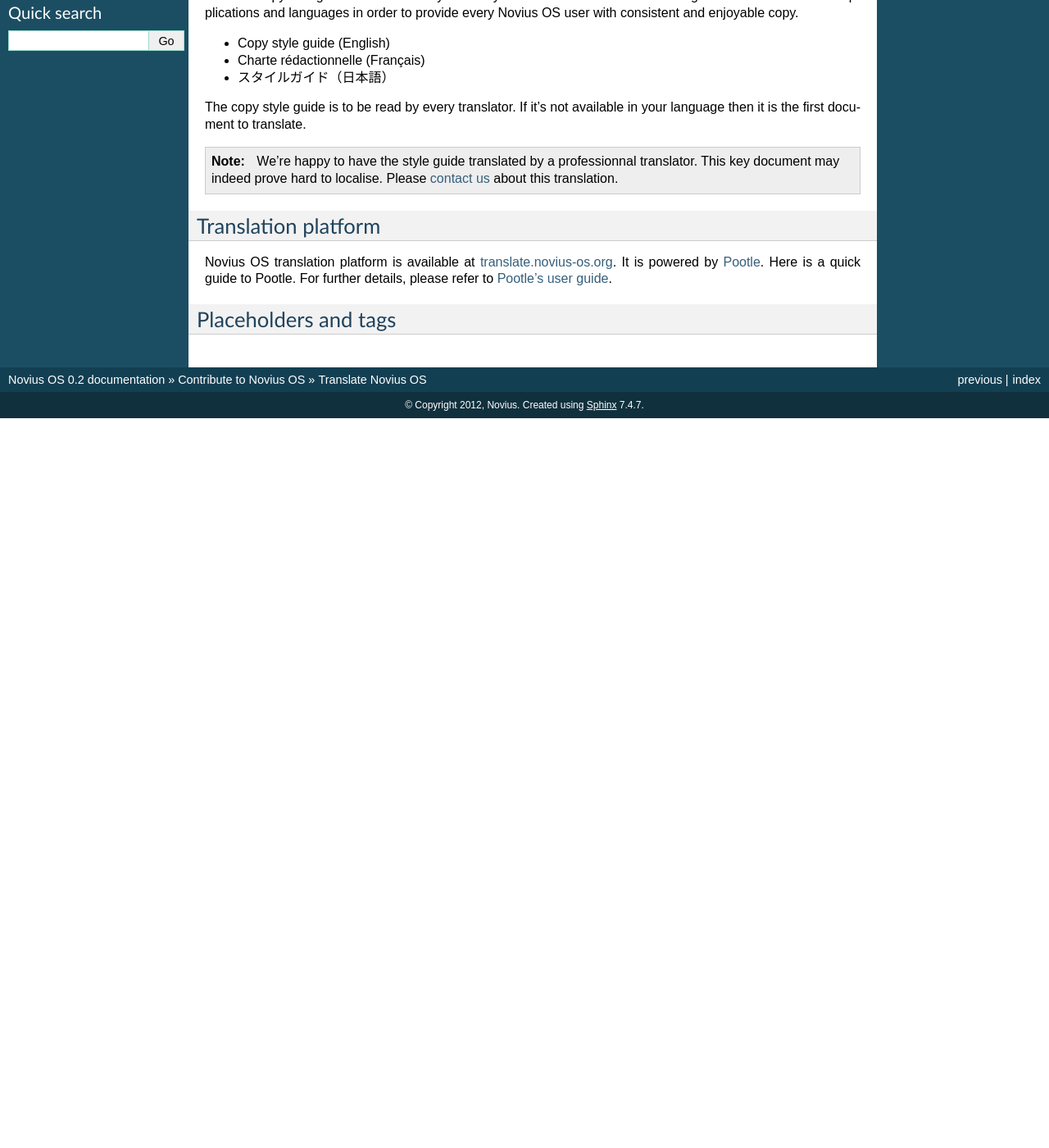
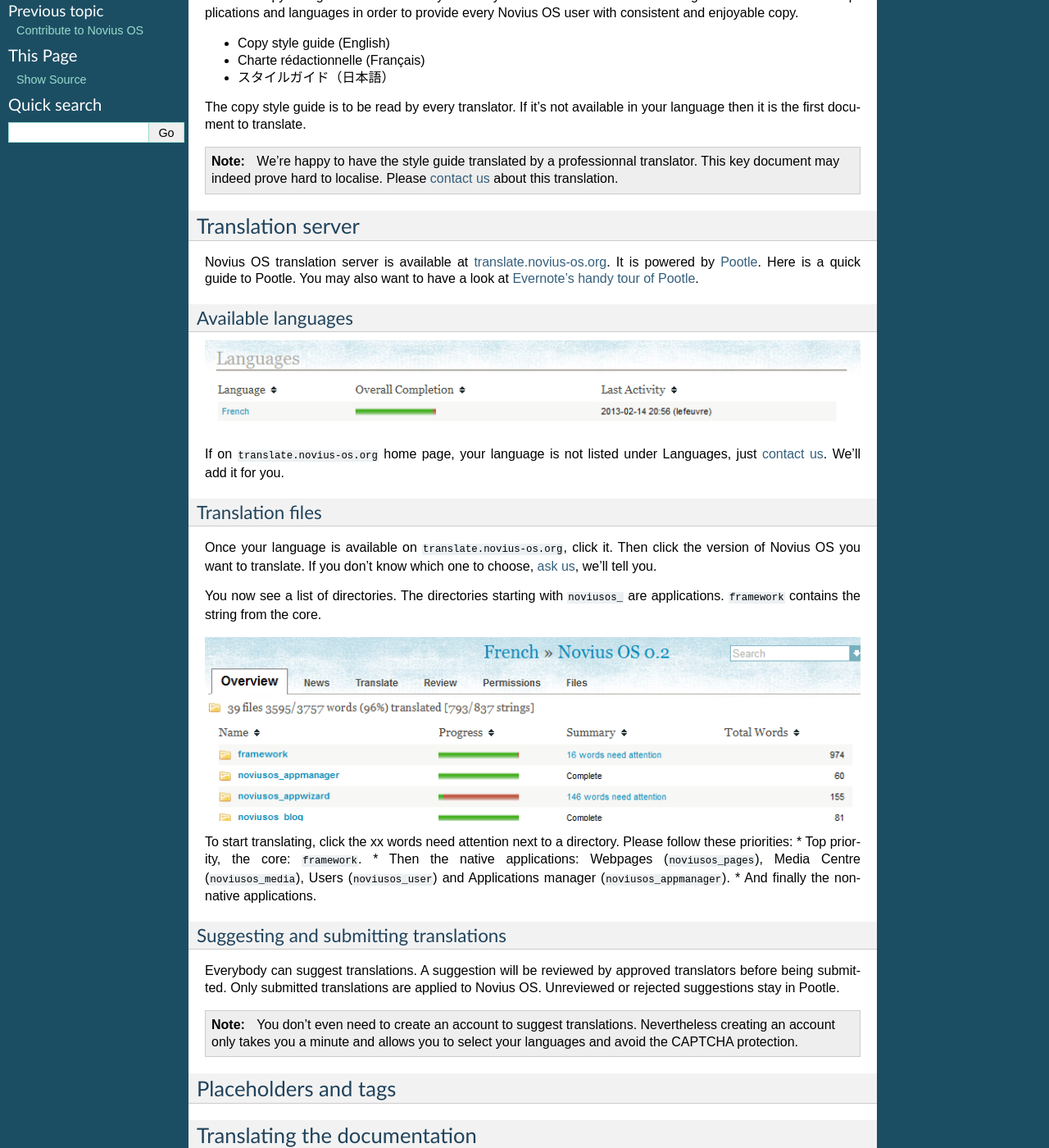
Before and after one commit to Meroje/documentation-en, a Sphinx documentation site: the page built from source/contribute/translate.rst, in a window 1280 px wide and 1400 px high, scrolled down 258 px. Shown: the whole window at 82% size. Built offline with Sphinx 7.4.7, drawn with Linux system fonts in a browser that asks for light colours; before the commit the page ends 900 px from its top, so only the background shows below that; some of the changed text lies outside the part shown.

Commit message:
Pootle guide - Part 2

```diff
--- a/source/contribute/translate.rst
+++ b/source/contribute/translate.rst
@@ -1,9 +1,9 @@
 Translate Novius OS
-===================
+###################
 
 Novius OS is ready to be translated into any language (It has already been translated into French). Here is the process to translate Novius OS into your language.
 
-Remember we are here to help. Your contribution is very appreciated, thank you.
+Remember `we are here to help <http://www.novius-os.org/en/more-info/contacts.html>`__. Your contribution is very appreciated, thank you.
 
 Copy style guide
 ****************
@@ -18,12 +18,53 @@
 
 .. note::
 
-    We're happy to have the style guide translated by a professionnal translator. This key document may indeed prove hard to localise. Please `contact us <http://www.novius-os.org/en/more-info/contacts.html>`_ about this translation.
+    We're happy to have the style guide translated by a professionnal translator. This key document may indeed prove hard to localise. Please `contact us <http://www.novius-os.org/en/more-info/contacts.html>`__ about this translation.
 
-Translation platform
-********************
+Translation server
+******************
 
-Novius OS translation platform is available at `translate.novius-os.org <http://translate.novius-os.org>`_. It is powered by `Pootle <http://pootle.translatehouse.org>`_. Here is a quick guide to Pootle. For further details, please refer to `Pootle's user guide <http://docs.translatehouse.org/projects/pootle/en/latest/users/index.html>`_.
+Novius OS translation server is available at `translate.novius-os.org <http://translate.novius-os.org>`__. It is powered by `Pootle <http://pootle.translatehouse.org>`__. Here is a quick guide to Pootle. You may also want to have a look at `Evernote's handy tour of Pootle <http://translate.evernote.com/i/tour/>`__.
+
+Available languages
+===================
+
+.. image:: images/pootle-nos-languages.png
+	:alt: Available languages
+	:align: center
+
+If on :file:`translate.novius-os.org` home page, your language is not listed under :guilabel:`Languages`, just `contact us <http://www.novius-os.org/en/more-info/contacts.html>`__. We'll add it for you.
+
+Translation files
+=================
+
+Once your language is available on :file:`translate.novius-os.org`, click it. Then click the version of Novius OS you want to translate. If you don't know which one to choose, `ask us <http://www.novius-os.org/en/more-info/contacts.html>`__, we'll tell you.
+
+You now see a list of directories. The directories starting with :file:`noviusos_` are applications. :file:`framework` contains the string from the core.
+
+.. image:: images/pootle-nos-directories.png
+	:alt: Translation directories
+	:align: center
+
+To start translating, click the :guilabel:`xx words need attention` next to a directory. Please follow these priorities:
+* Top priority, the core: :file:`framework`.
+* Then the native applications: Webpages (:file:`noviusos_pages`), Media Centre (:file:`noviusos_media`), Users (:file:`noviusos_user`) and Applications manager (:file:`noviusos_appmanager`).
+* And finally the non-native applications.
+
+Suggesting and submitting translations
+======================================
+
+Everybody can suggest translations. A suggestion will be reviewed by approved translators before being submitted. Only submitted translations are applied to Novius OS. Unreviewed or rejected suggestions stay in Pootle.
+
+.. note::
+
+    You don't even need to create an account to suggest translations. Nevertheless creating an account only takes you a minute and allows you to select your languages and avoid the CAPTCHA protection.
+
+
 
 Placeholders and tags
 *********************
+
+
+
+Translating the documentation
+*****************************
```
Also changed, not shown: source/install/setup_wizard.rst (+7 -7 lines), source/contribute/images/pootle-nos-directories.png (added), source/contribute/images/pootle-nos-languages.png (added).
